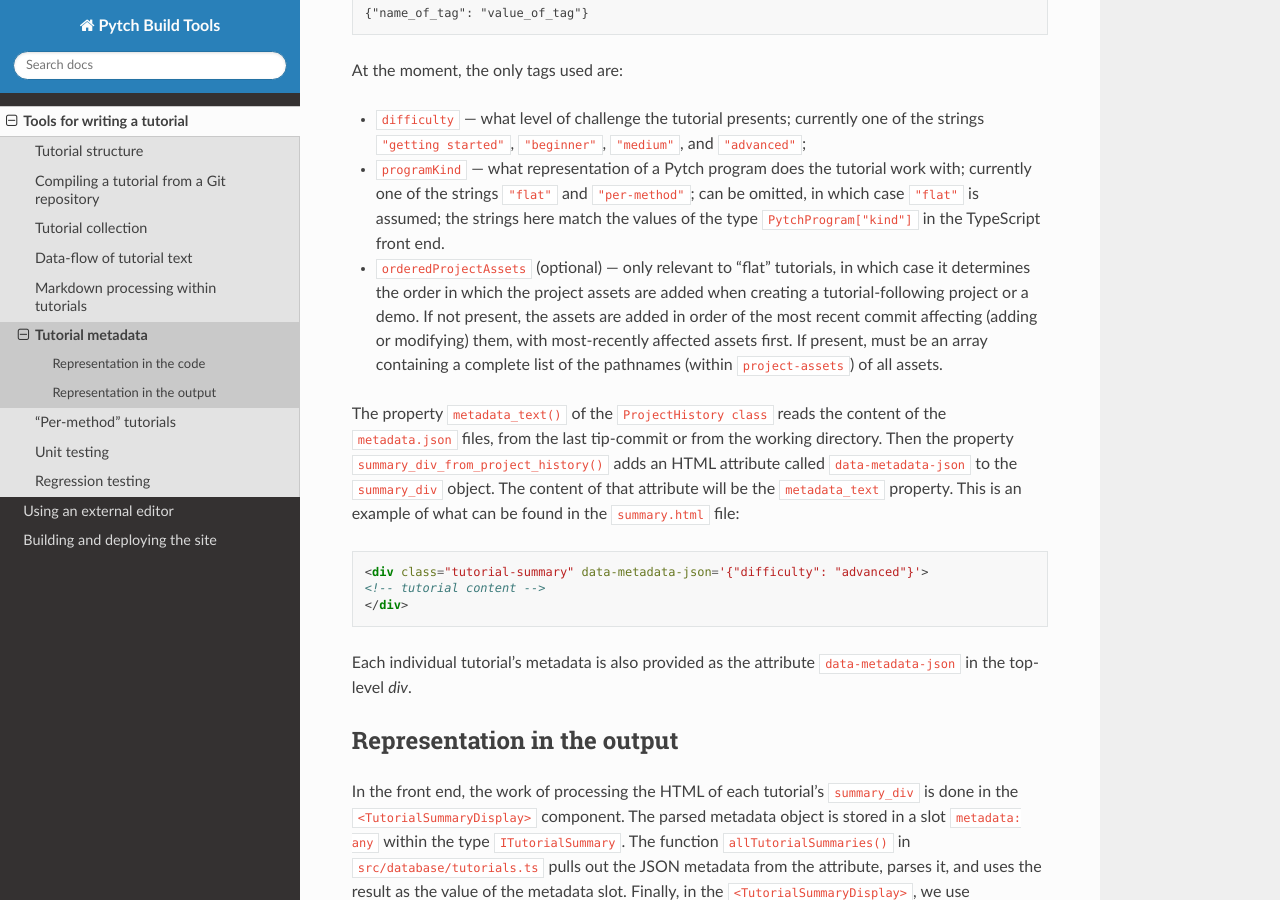
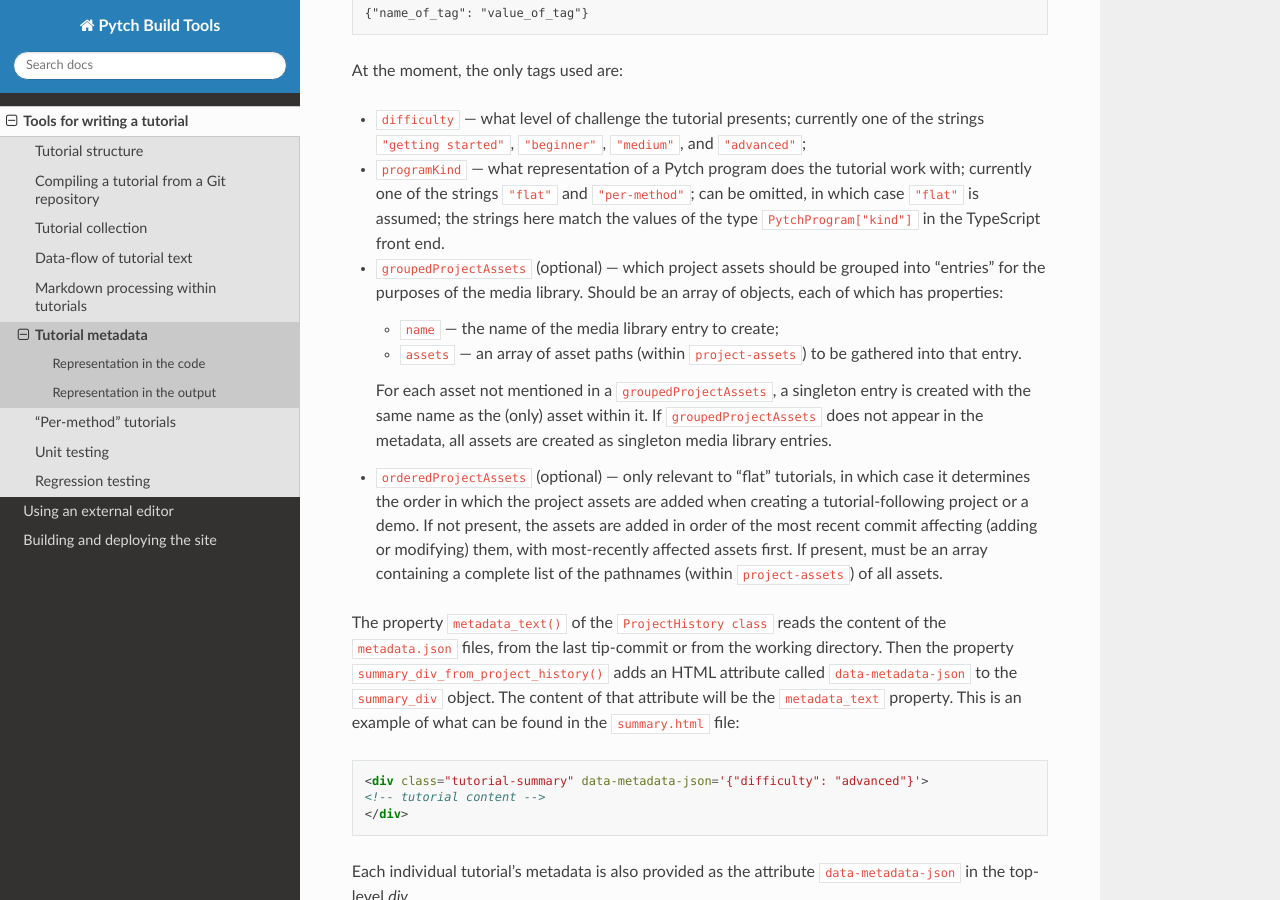
Before and after one commit to pytchlang/pytch-build, a Sphinx documentation site: the page built from doc/source/tutorialcompiler/tutorial-metadata.rst, in a window 1280 px wide and 900 px high, scrolled down 417 px. Built offline with Sphinx 7.4.7 and the Read the Docs theme 3.1.0, drawn with Linux system fonts in a browser that asks for light colours.

Commit message:
groupedProjectAssets: Document metadata slot
(Overlooked when adding this feature a while ago.)

```diff
--- a/doc/source/tutorialcompiler/tutorial-metadata.rst
+++ b/doc/source/tutorialcompiler/tutorial-metadata.rst
@@ -31,6 +31,19 @@ At the moment, the only tags used are:
   ``"per-method"``; can be omitted, in which case ``"flat"`` is
   assumed; the strings here match the values of the type
   ``PytchProgram["kind"]`` in the TypeScript front end.
+
+* ``groupedProjectAssets`` (optional) — which project assets should be
+  grouped into "entries" for the purposes of the media library.
+  Should be an array of objects, each of which has properties:
+
+  * ``name`` — the name of the media library entry to create;
+  * ``assets`` — an array of asset paths (within ``project-assets``)
+    to be gathered into that entry.
+
+  For each asset not mentioned in a ``groupedProjectAssets``, a
+  singleton entry is created with the same name as the (only) asset
+  within it.  If ``groupedProjectAssets`` does not appear in the
+  metadata, all assets are created as singleton media library entries.
 
 * ``orderedProjectAssets`` (optional) — only relevant to "flat"
   tutorials, in which case it determines the order in which the
```
